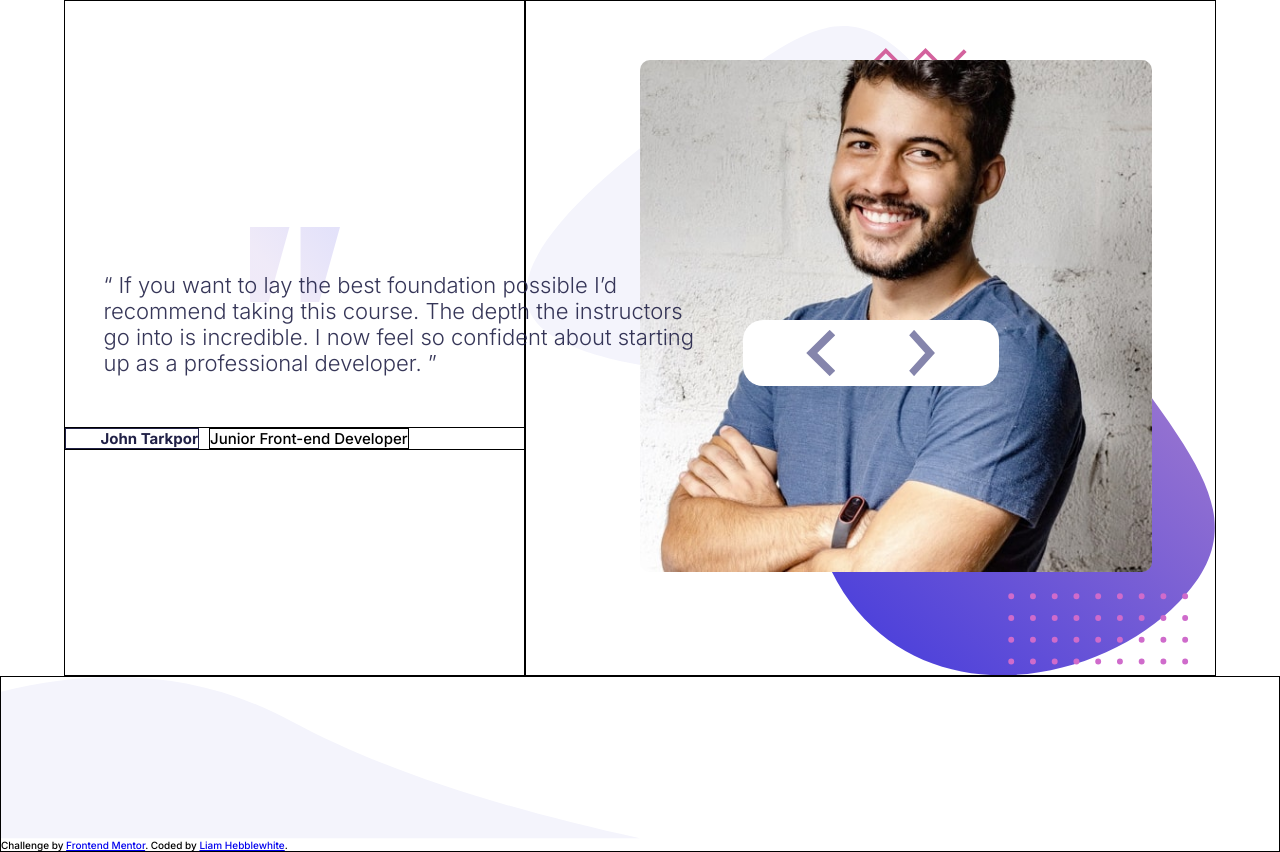
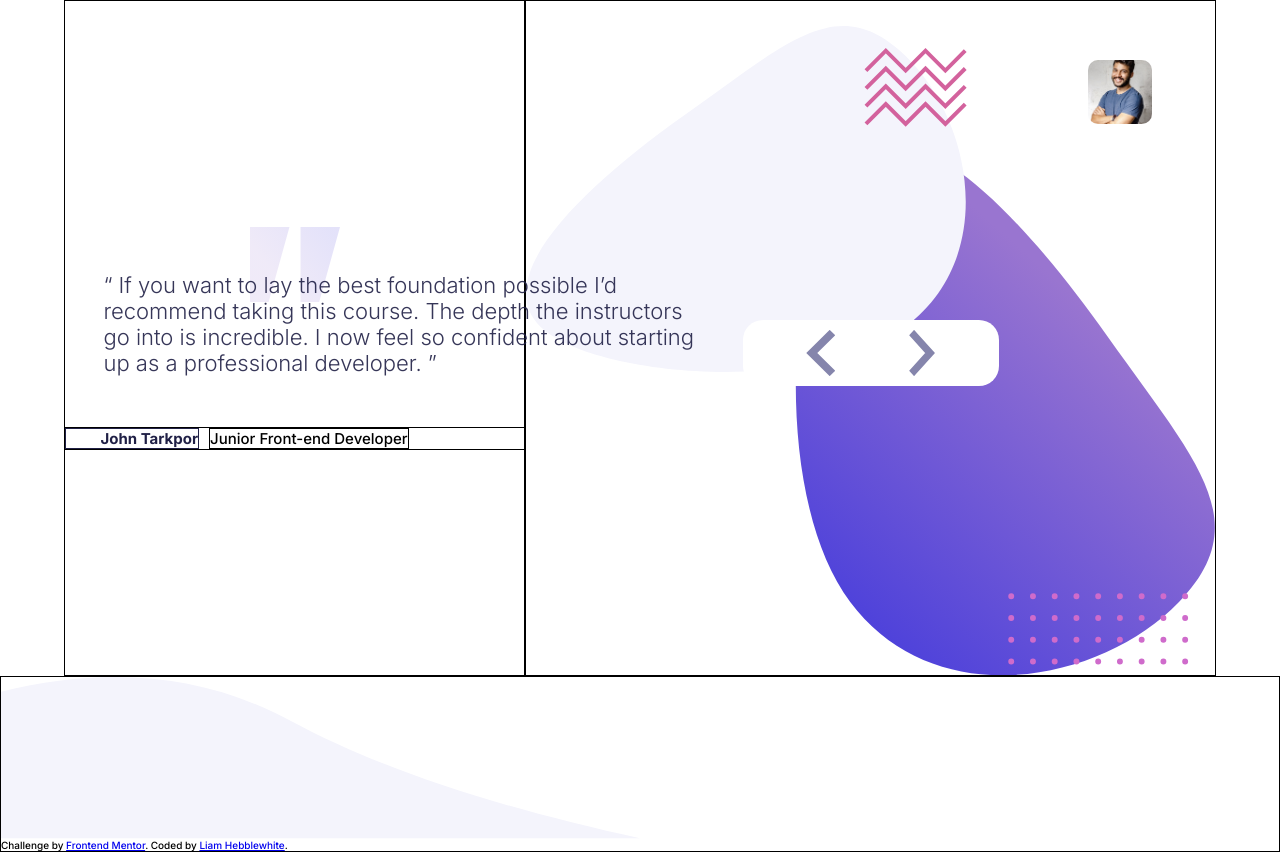
Before and after one commit to LHebblewhite/coding-bootcamp-testimonials-slider-master-frontendmentor, a plain HTML site: page index.html in a window 1280 px wide. Drawn offline with Linux system fonts and the light colour scheme.

Commit message:
testimonial image greatly reduced for testing

```diff
--- a/styles.css
+++ b/styles.css
@@ -131,7 +131,7 @@ main{
         border: 1px solid;
     }
     #testimonialImage{
-        width: 40%;
+        width: 5%;
         position: absolute;
         right: 10%;
     }
```
